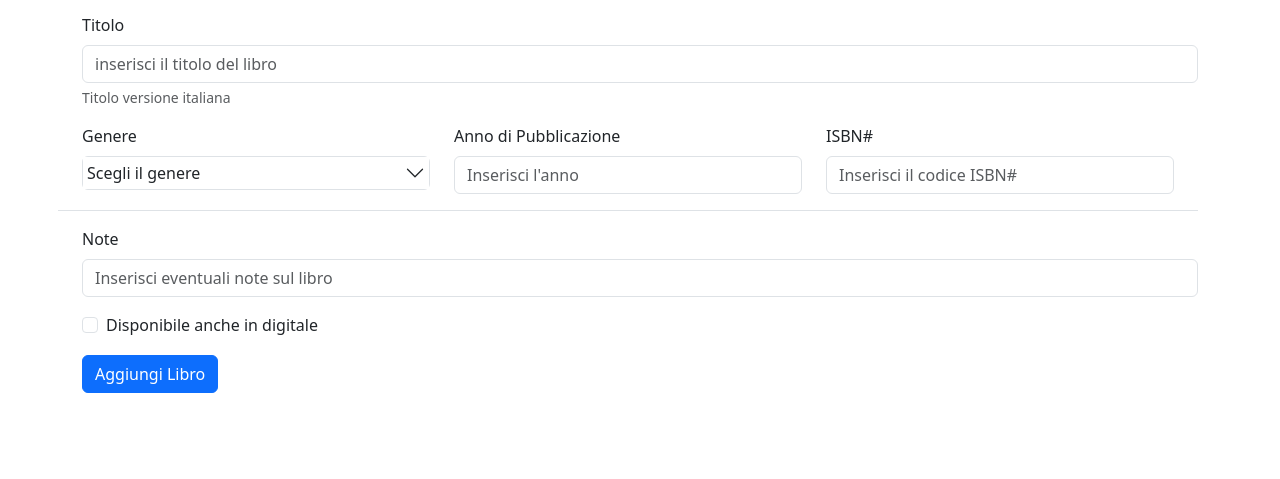
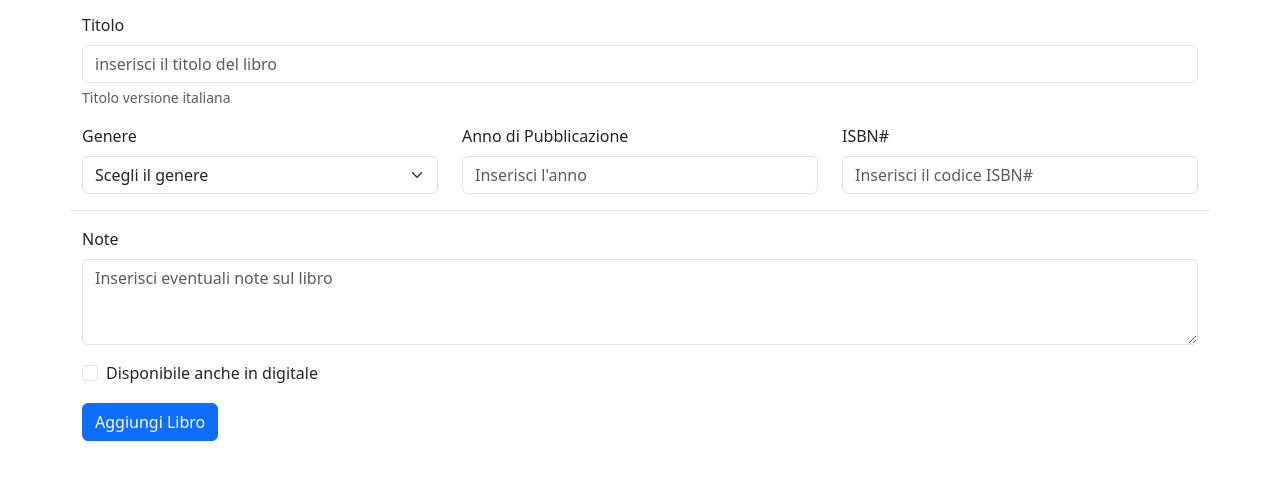
Before and after one commit to simoneputeo/html-css-bootstrap-dashboard, a plain HTML site: page newbook.html in a window 1280 px wide. Shown: the part 215-694 px from the top of the page. Drawn offline with nearby package versions, Linux system fonts and the light colour scheme.

Commit message:
tutto fatto

```diff
--- a/newbook.html
+++ b/newbook.html
@@ -69,28 +69,18 @@
                         Titolo versione italiana </div>
 
                 </div>
-                <div class="row pb-3 border-bottom">
                     <div class="col-12 col-lg-4 mt-3">
-                        <label for="inputGenre" class="form-label">Genere</label>
-                        <div class="accordion" id="accordionExample">
-                            <div class="accordion-item">
-                                <button class="accordion-button collapsed p-1" type="button" data-bs-toggle="collapse"
-                                    data-bs-target="#collapseOne" aria-expanded="false" aria-controls="collapseOne">
-                                    Scegli il genere
-                                </button>
-
-                                <!--   <div id="collapseOne" class="accordion-collapse collapse"
-                                data-bs-parent="#accordionExample">
-                                <div class="accordion-body">
-                                    <strong>Un giorno</strong>quando saprò usare javascript, si potrà leggere
-                                    questa parte qui<code>.accordion-body</code>
-                                </div>
-                            </div>
-                             -->
-                            </div>
 
 
-                        </div>
+
+                        <label for="selectGenre" class="form-label">Genere</label>
+                        <select class="form-select" aria-label="Default select example">
+                            <option selected>Scegli il genere</option>
+                            <option value="1">One</option>
+                            <option value="2">Two</option>
+                            <option value="3">Three</option>
+                          </select>
+
                     </div>
 
                     <div class="col-12 col-lg-4 mt-3">
@@ -104,12 +94,11 @@
                         <input type="text" minlenght="10" maxlenght="13" id="inputISBN" class="form-control"
                             aria-describedby="ISBNCode" placeholder="Inserisci il codice ISBN#">
                     </div>
-                </div>
 
-                <div class="col-12 mt-3">
-                    <label for="inputNotes" class="form-label">Note</label>
-                    <input type="text" id="inputNotes" class="form-control" aria-describedby="Notes"
-                        placeholder="Inserisci eventuali note sul libro">
+                <div class="col-12 mt-3 pt-3 border-top">
+                    <label for="exampleFormControlTextarea1" class="form-label">Note</label>
+                    <textarea class="form-control" id="exampleFormControlTextarea1" placeholder="Inserisci eventuali note sul libro" rows="3"></textarea>
+
 
                 </div>
                 <div class="col-12 mt-3 mb-3">
```
